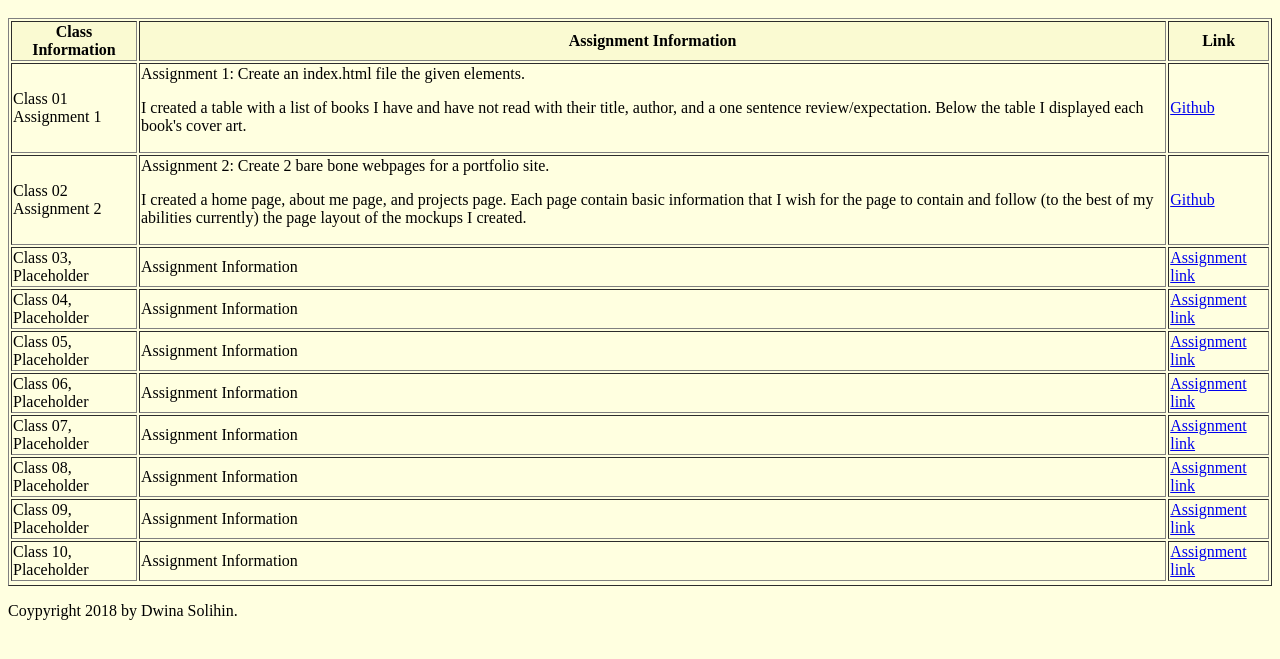
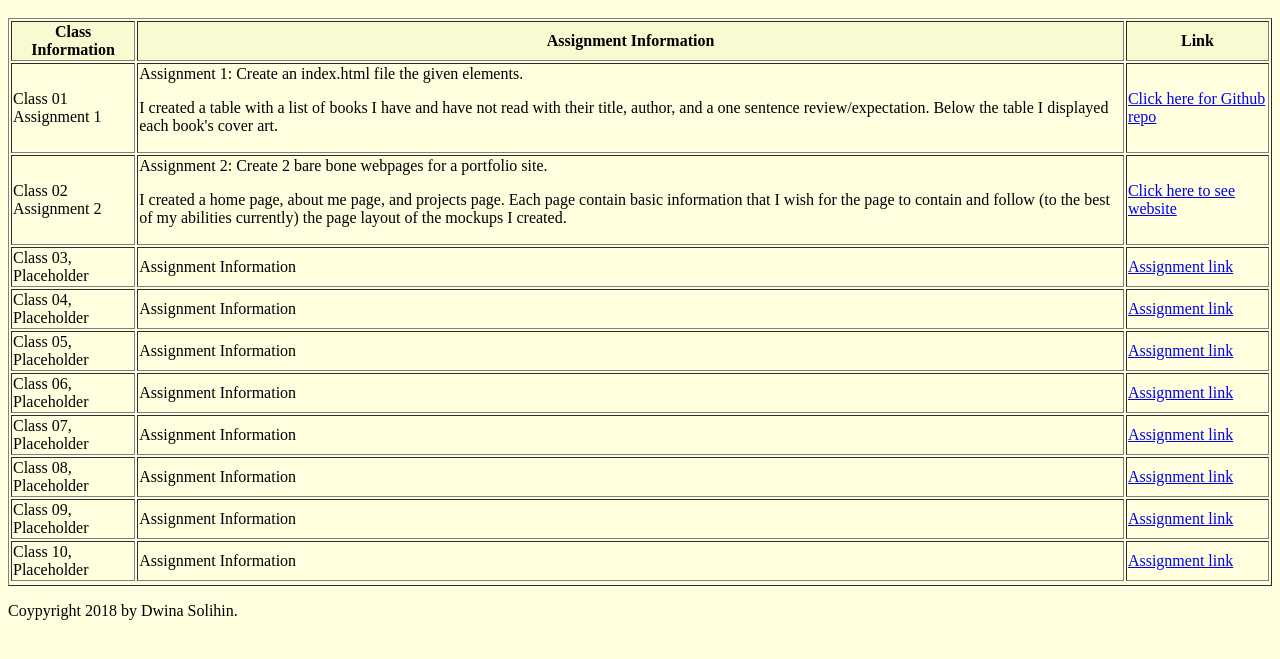
Before and after one commit to dwinasolihin/assignment-2, a plain HTML site: page projects.html in a window 1280 px wide. Shown: the part 135-794 px from the top of the page. Drawn offline with Linux system fonts and the light colour scheme.

Commit message:
Fixed typos

```diff
--- a/projects.html
+++ b/projects.html
@@ -39,7 +39,7 @@
           </p>
         </td>
         <td>
-          <a href="https://github.com/dwinasolihin/class01_hw1">Github</a>
+          <a href="https://github.com/dwinasolihin/class01_hw1">Click here for Github repo</a>
         </td>
       </tr>
       <tr><!--Class02, Assignment2-->
@@ -51,7 +51,7 @@
           </p>
         </td>
         <td>
-          <a href="https://github.com/dwinasolihin/assignment-2">Github</a>
+          <a href="https://github.com/dwinasolihin/assignment-2">Click here to see website</a>
         </td>
       </tr>
       <tr><!--Class03, Placeholder-->
```
